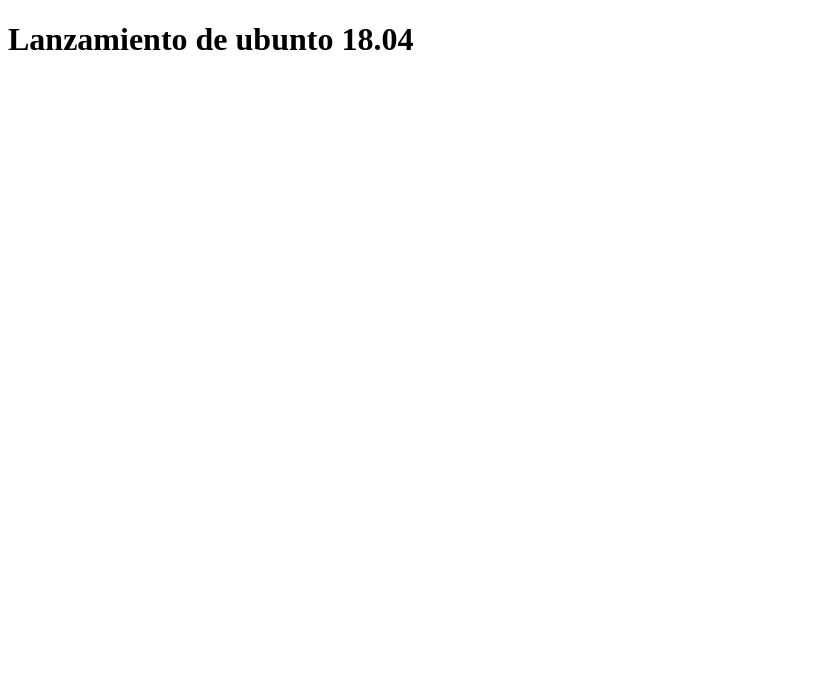
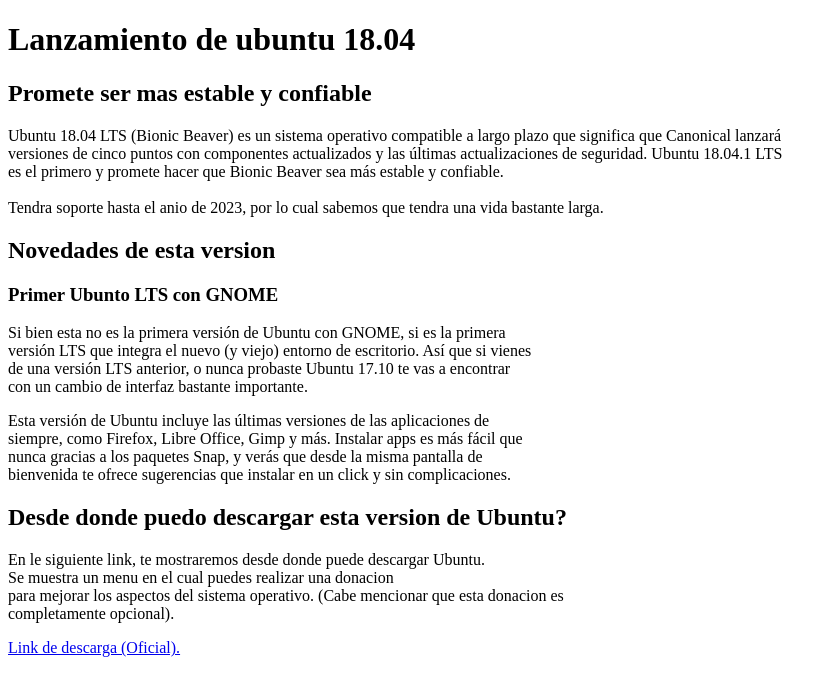
Before and after one commit to ragranados/PeriodicoDigital, a plain HTML site: page index.html in a window 1280 px wide. Shown: the whole page, without its empty margins (0-837 px from the left). Drawn offline with Linux system fonts and the light colour scheme.

Commit message:
3er commit

```diff
--- a/index.html
+++ b/index.html
@@ -1,16 +1,67 @@
 <!DOCTYPE html>
 <html lang="en">
+
 <head>
     <meta charset="UTF-8">
     <meta name="viewport" content="width=device-width, initial-scale=1.0">
     <meta http-equiv="X-UA-Compatible" content="ie=edge">
     <title>Articulo</title>
 </head>
+
 <body>
     <header>
         <h1>
-            Lanzamiento de ubunto 18.04
+            Lanzamiento de ubuntu 18.04
         </h1>
+
+        <section>
+            <h2>Promete ser mas estable y confiable</h2>
+            <p>
+                Ubuntu 18.04 LTS (Bionic Beaver) es un sistema operativo compatible a largo plazo que significa que Canonical lanzará <br>                versiones
+                de cinco puntos con componentes actualizados y las últimas actualizaciones de seguridad. Ubuntu 18.04.1 LTS
+                <br> es el primero y promete hacer que Bionic Beaver sea más estable y confiable. <br>
+                <br> Tendra soporte hasta el anio de 2023, por lo cual sabemos que tendra una vida bastante larga.
+            </p>
+        </section>
+
+        <section>
+            <h2>Novedades de esta version</h2>
+
+            <h3>Primer Ubunto LTS con GNOME</h3>
+            <p>
+                Si bien esta no es la primera versión de Ubuntu con GNOME, si es la primera <br>
+                versión LTS que integra el nuevo (y viejo) entorno de escritorio. Así que si vienes  <br>
+                de una versión LTS anterior, o nunca probaste Ubuntu 17.10 te vas a encontrar <br>
+                con un cambio de interfaz bastante importante.
+            </p>
+
+            <p>
+                    Esta versión de Ubuntu incluye las últimas versiones de las aplicaciones de <br>
+                    siempre, como Firefox, Libre Office, Gimp y más. Instalar apps es más fácil que <br>
+                    nunca gracias a los paquetes Snap, y verás que desde la misma pantalla de  <br>
+                    bienvenida te ofrece sugerencias que instalar en un click y sin complicaciones.
+            </p>
+
+        </section>
+
+        <section>
+            <h2>Desde donde puedo descargar esta version de Ubuntu?</h2>
+
+            <p>
+                En le siguiente link, te mostraremos desde donde puede descargar Ubuntu. <br>
+                Se muestra un menu en el cual puedes realizar una donacion <br>
+                para mejorar los aspectos del sistema operativo. (Cabe mencionar que esta donacion es <br>
+                completamente opcional).
+            </p>
+
+
+                <a href="https://www.ubuntu.com/download/desktop/thank-you?country=SV&version=18.04.1&architecture=amd64" id="linkubuntu">
+                Link de descarga (Oficial).
+                </a>
+
+        </section>
+
     </header>
 </body>
+
 </html>
```
